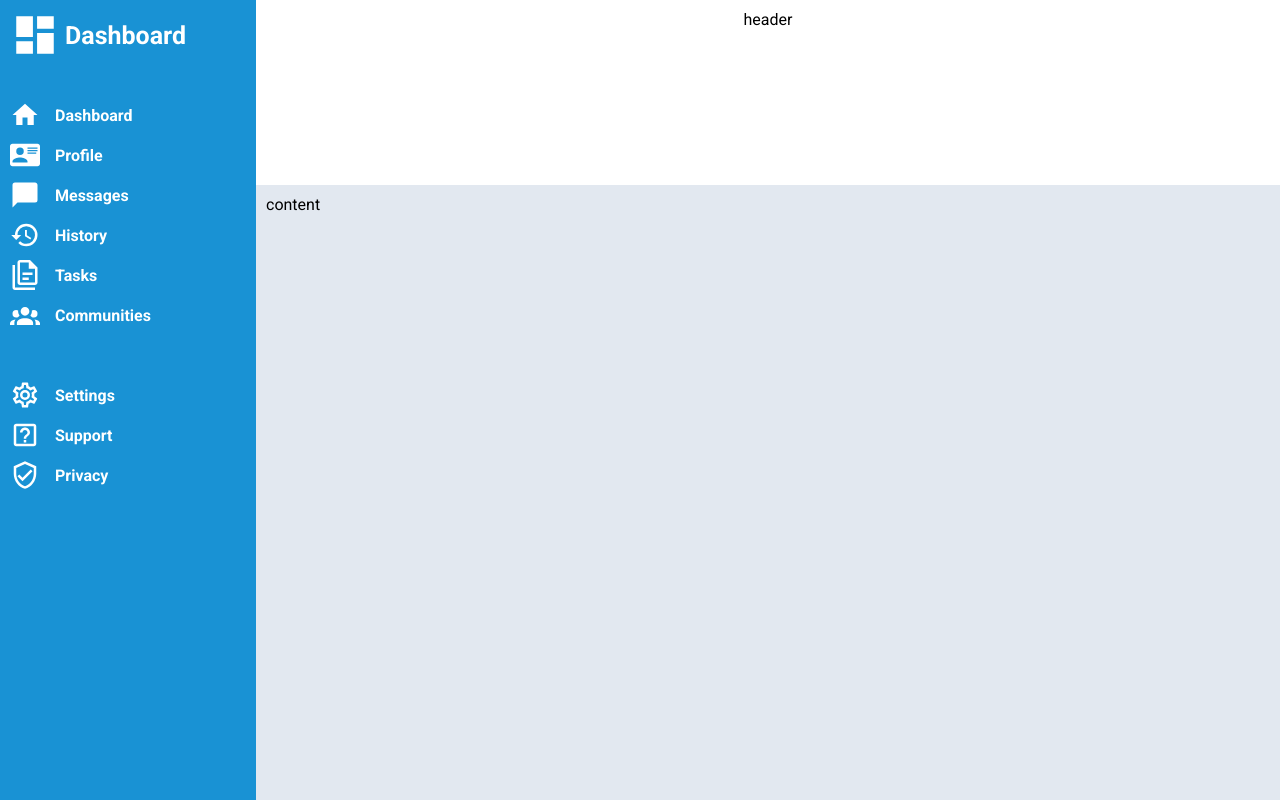
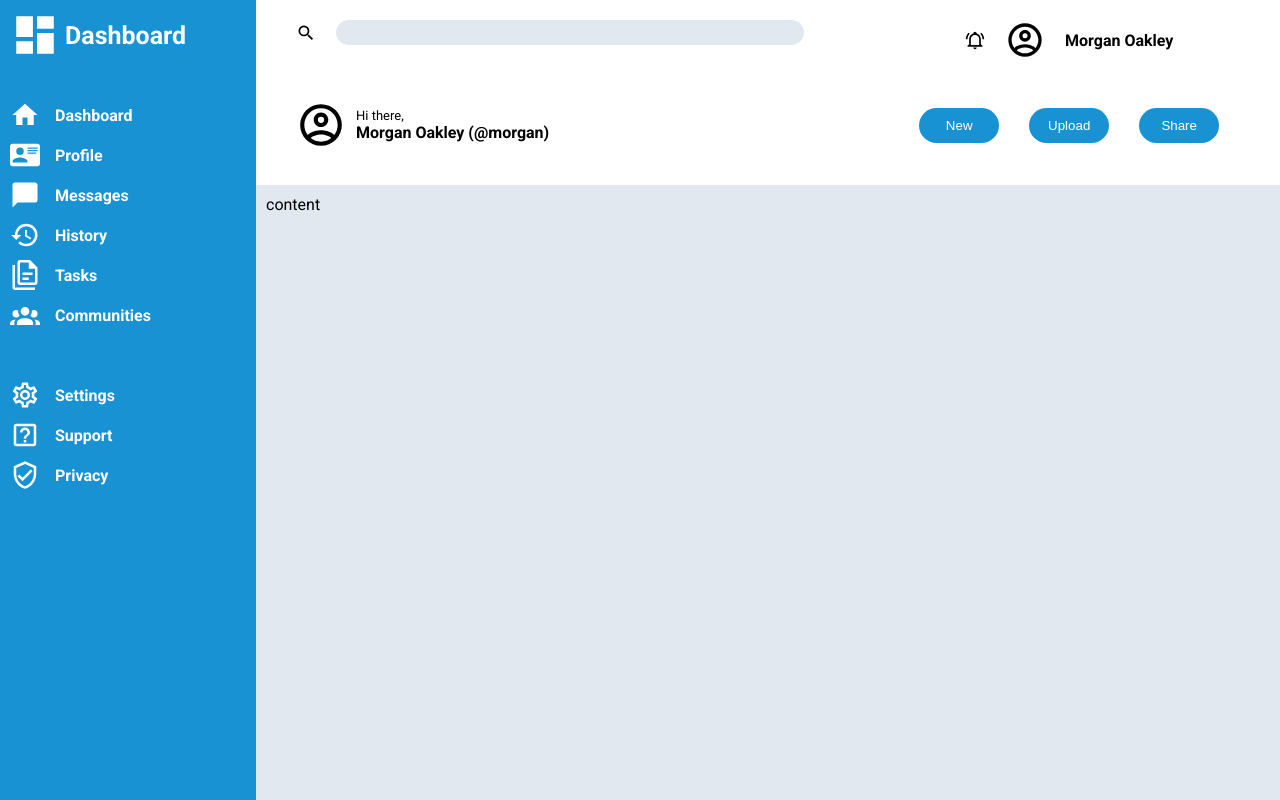
Before and after one commit to omar15hr/odin-project-admin-dashboard, a plain HTML site: page index.html in a window 1280 px wide. Drawn offline with Linux system fonts and the light colour scheme; a web font is replaced by a local one.

Commit message:
header finalizado

```diff
--- a/index.html
+++ b/index.html
@@ -11,7 +11,37 @@
     <div class="container">
 
       <div class="header">
-        header
+        <div class="header-row">
+          <div class="header-item">
+            <div class="box-item">
+              <svg width=20 xmlns="http://www.w3.org/2000/svg" viewBox="0 0 24 24"><title>magnify</title><path d="M9.5,3A6.5,6.5 0 0,1 16,9.5C16,11.11 15.41,12.59 14.44,13.73L14.71,14H15.5L20.5,19L19,20.5L14,15.5V14.71L13.73,14.44C12.59,15.41 11.11,16 9.5,16A6.5,6.5 0 0,1 3,9.5A6.5,6.5 0 0,1 9.5,3M9.5,5C7,5 5,7 5,9.5C5,12 7,14 9.5,14C12,14 14,12 14,9.5C14,7 12,5 9.5,5Z" /></svg>
+            <input class="input-header" type="text">
+            </div>
+          </div>
+          <div class="header-item2">
+            <div class="box-item2">
+              <svg width=20 xmlns="http://www.w3.org/2000/svg" viewBox="0 0 24 24"><title>bell-ring-outline</title><path d="M10,21H14A2,2 0 0,1 12,23A2,2 0 0,1 10,21M21,19V20H3V19L5,17V11C5,7.9 7.03,5.17 10,4.29C10,4.19 10,4.1 10,4A2,2 0 0,1 12,2A2,2 0 0,1 14,4C14,4.1 14,4.19 14,4.29C16.97,5.17 19,7.9 19,11V17L21,19M17,11A5,5 0 0,0 12,6A5,5 0 0,0 7,11V18H17V11M19.75,3.19L18.33,4.61C20.04,6.3 21,8.6 21,11H23C23,8.07 21.84,5.25 19.75,3.19M1,11H3C3,8.6 3.96,6.3 5.67,4.61L4.25,3.19C2.16,5.25 1,8.07 1,11Z" /></svg>
+              <svg width=40 xmlns="http://www.w3.org/2000/svg" viewBox="0 0 24 24"><title>account-circle-outline</title><path d="M12,2A10,10 0 0,0 2,12A10,10 0 0,0 12,22A10,10 0 0,0 22,12A10,10 0 0,0 12,2M7.07,18.28C7.5,17.38 10.12,16.5 12,16.5C13.88,16.5 16.5,17.38 16.93,18.28C15.57,19.36 13.86,20 12,20C10.14,20 8.43,19.36 7.07,18.28M18.36,16.83C16.93,15.09 13.46,14.5 12,14.5C10.54,14.5 7.07,15.09 5.64,16.83C4.62,15.5 4,13.82 4,12C4,7.59 7.59,4 12,4C16.41,4 20,7.59 20,12C20,13.82 19.38,15.5 18.36,16.83M12,6C10.06,6 8.5,7.56 8.5,9.5C8.5,11.44 10.06,13 12,13C13.94,13 15.5,11.44 15.5,9.5C15.5,7.56 13.94,6 12,6M12,11A1.5,1.5 0 0,1 10.5,9.5A1.5,1.5 0 0,1 12,8A1.5,1.5 0 0,1 13.5,9.5A1.5,1.5 0 0,1 12,11Z" /></svg>
+              <span><b>Morgan Oakley</b></span>
+            </div>
+          </div>
+        </div>
+        <div class="header2-row">
+          <div class="header2-item">
+            <div class="header2-item-box">
+              <svg width=50 xmlns="http://www.w3.org/2000/svg" viewBox="0 0 24 24"><title>account-circle-outline</title><path d="M12,2A10,10 0 0,0 2,12A10,10 0 0,0 12,22A10,10 0 0,0 22,12A10,10 0 0,0 12,2M7.07,18.28C7.5,17.38 10.12,16.5 12,16.5C13.88,16.5 16.5,17.38 16.93,18.28C15.57,19.36 13.86,20 12,20C10.14,20 8.43,19.36 7.07,18.28M18.36,16.83C16.93,15.09 13.46,14.5 12,14.5C10.54,14.5 7.07,15.09 5.64,16.83C4.62,15.5 4,13.82 4,12C4,7.59 7.59,4 12,4C16.41,4 20,7.59 20,12C20,13.82 19.38,15.5 18.36,16.83M12,6C10.06,6 8.5,7.56 8.5,9.5C8.5,11.44 10.06,13 12,13C13.94,13 15.5,11.44 15.5,9.5C15.5,7.56 13.94,6 12,6M12,11A1.5,1.5 0 0,1 10.5,9.5A1.5,1.5 0 0,1 12,8A1.5,1.5 0 0,1 13.5,9.5A1.5,1.5 0 0,1 12,11Z" /></svg>
+              <div class="mini-box">
+                <span class="text-3">Hi there,</span>
+                <span><b>Morgan Oakley (@morgan)</b></span>
+              </div>
+            </div>
+          </div>
+          <div class="header2-item2">
+            <button class="button-box">New</button>
+            <button class="button-box">Upload</button>
+            <button class="button-box">Share</button>
+          </div>
+        </div>
       </div>
 
       <div class="sidebar">
--- a/styles.css
+++ b/styles.css
@@ -55,3 +55,73 @@ body {
 .spacer {
   margin-top: 30px;
 }
+.header-row {
+  display: flex;
+  flex-direction: row;
+  margin-top: 10px;
+  margin-bottom: 40px;
+}
+.header-item {
+  flex: 60%;
+}
+.header-item2 {
+  flex: 40%;
+}
+.box-item {
+  display: flex;
+  align-items: center;
+  gap: 20px;
+  padding-left: 30px;
+}
+.box-item2 {
+  display: flex;
+  align-items: center;
+  justify-content: center;
+  gap: 20px;
+}
+.input-header {
+  background-color: #E2E8F0;
+  border: none;
+  border-radius: 20px;
+  padding: 5px;
+  width: 80%;
+}
+.header2-row {
+  display: flex;
+  flex-direction: row;
+}
+.header2-item {
+  flex: 60%;
+}
+.header2-item2 {
+  flex: 40%;
+}
+.header2-item-box {
+  display: flex;
+  gap: 10px;
+  align-items: center;
+  padding-left: 30px;
+}
+.mini-box {
+  display: flex;
+  flex-direction: column;
+  align-items: flex-start;
+}
+.text-3 {
+  font-size: small;
+}
+.header2-item2 {
+  display: flex;
+  flex-direction: row;
+  gap: 30px;
+  align-items: center;
+  justify-content: center;
+}
+.button-box {
+  padding: 10px;
+  width: 80px;
+  border: none;
+  border-radius: 20px;
+  background-color: #1992d4;
+  color: white;
+}
```
